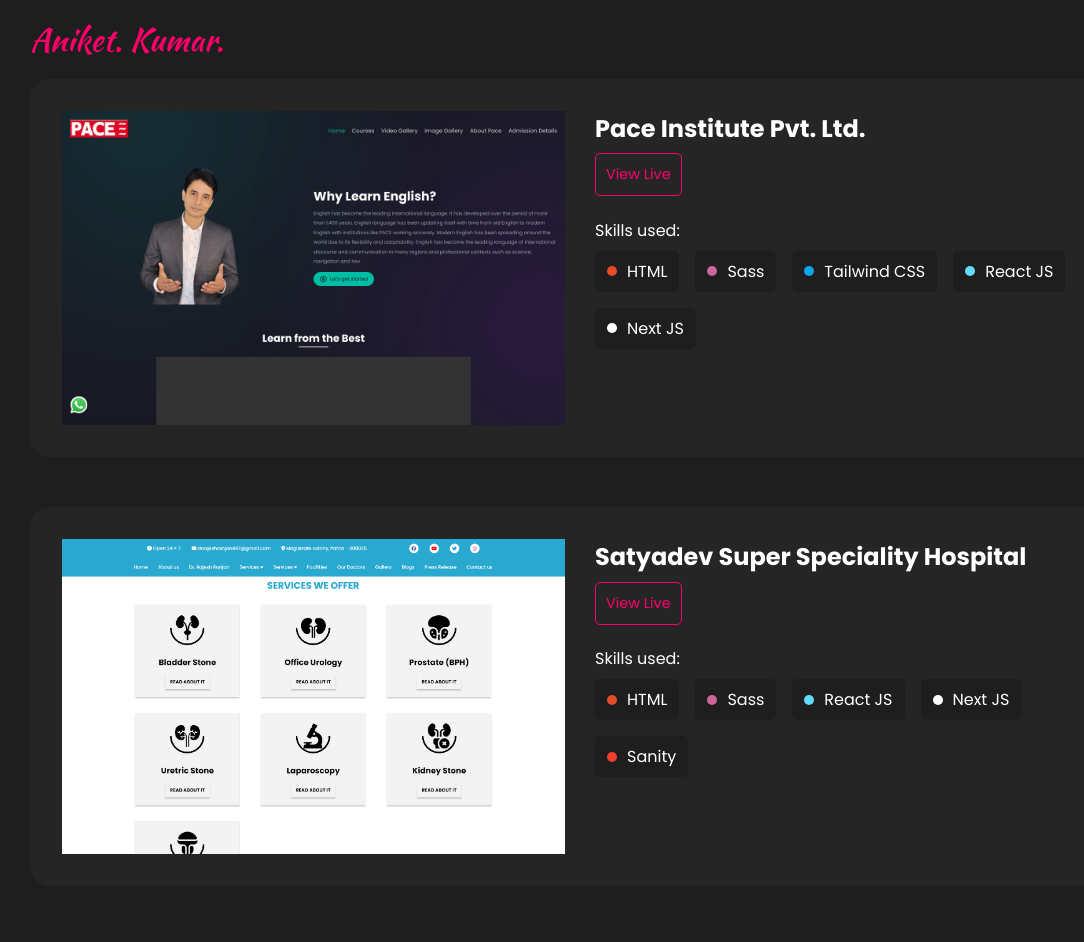
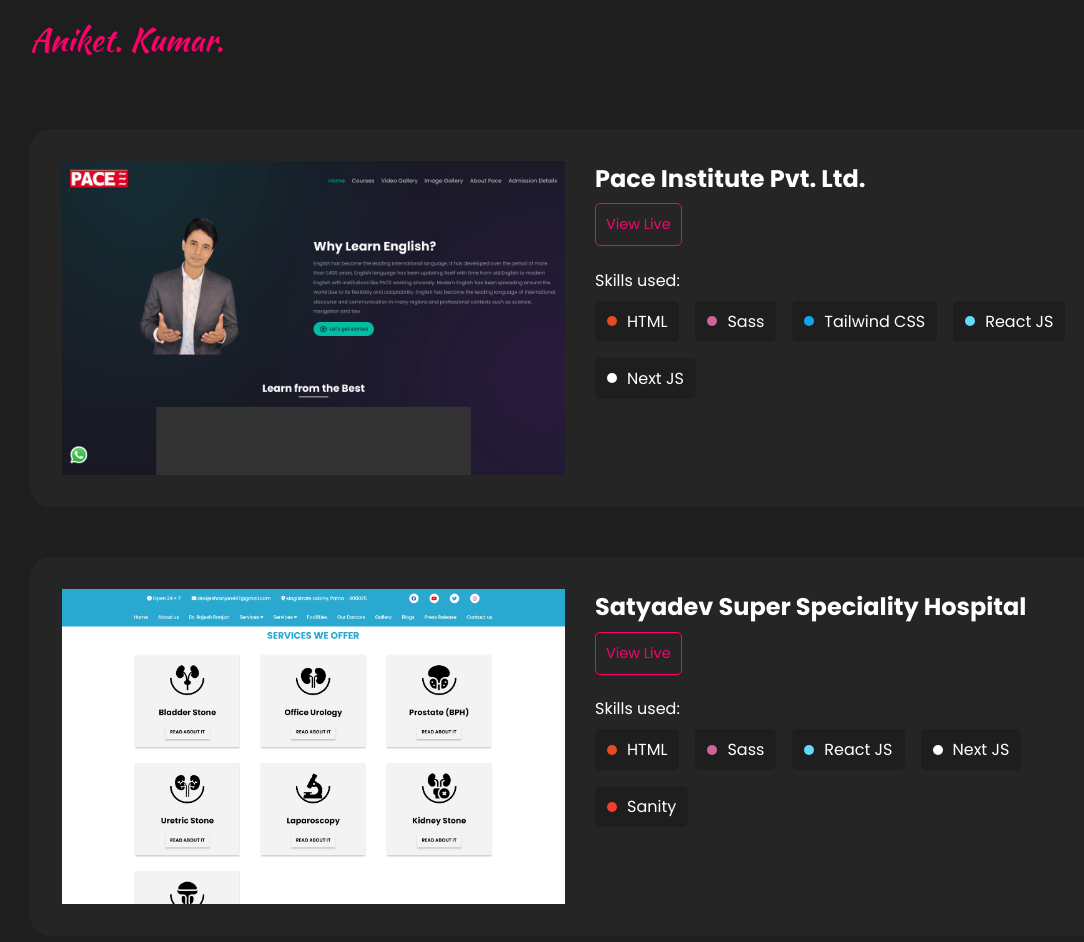
Before and after one commit to ani-24/aniketkumar, a Next.js app: page /projects in a window 1280 px wide. Shown: the top 942 px of the page, without its empty margins (60-1144 px from the left). Built offline with nearby package versions, Linux system fonts and the light colour scheme.

Commit message:
chagne font sizes and margin bottom of navbar

```diff
--- a/styles/_base.scss
+++ b/styles/_base.scss
@@ -13,6 +13,16 @@
   src: url("./../public/font/Modeseven-L3n5.ttf");
 }
 
+html {
+  font-size: 14px;
+  @include mq("md") {
+    font-size: 15px;
+  }
+  @include mq("lg") {
+    font-size: 16px;
+  }
+}
+
 .container {
   margin-left: auto;
   margin-right: auto;
--- a/styles/components/_navbar.scss
+++ b/styles/components/_navbar.scss
@@ -2,6 +2,7 @@
 
 .navbar {
   padding: 1em 0;
+  margin-bottom: 50px;
   .logo {
     font-family: $logo-font;
     color: $primary-clr;
--- a/styles/pages/_projects.scss
+++ b/styles/pages/_projects.scss
@@ -11,7 +11,7 @@
 .projects {
   .project {
     width: 100%;
-    padding: 2em;
+    padding: 1em;
     background: $bg-light;
     display: grid;
     justify-items: center;
@@ -68,6 +68,9 @@
         }
       }
     }
+    @include mq(sm) {
+      padding: 2em;
+    }
     @include mq(xl) {
       grid-template-columns: repeat(2, 1fr);
     }
```
